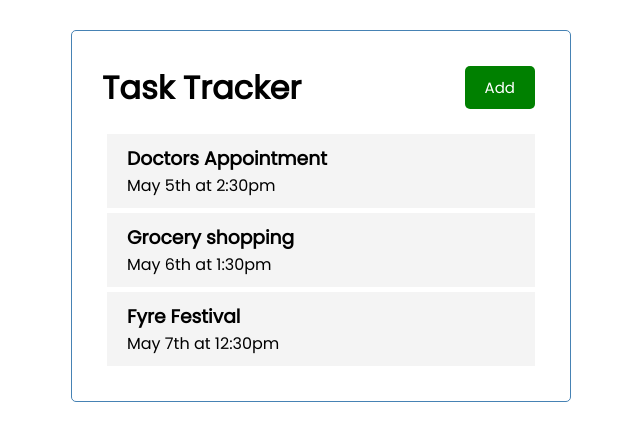
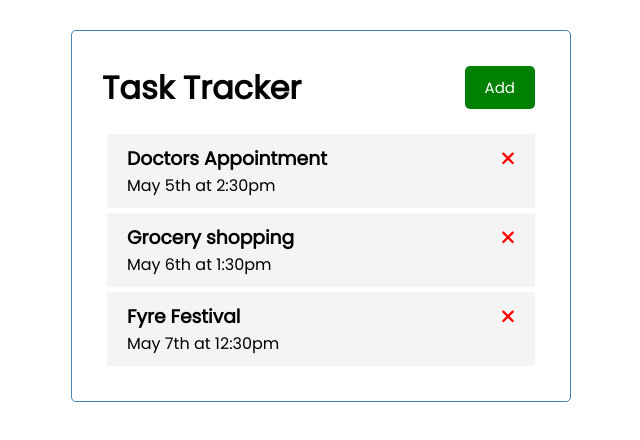
Before and after one commit to jgault87/angular-firstapp, an Angular app: page / in a window 1280 px wide. Shown: the top 440 px of the page, without its empty margins (319-959 px from the left). Built offline with nearby package versions, Linux system fonts and the light colour scheme.

Commit message:
added task service

```diff
--- a/package.json
+++ b/package.json
@@ -18,6 +18,11 @@
     "@angular/platform-browser": "^14.1.0",
     "@angular/platform-browser-dynamic": "^14.1.0",
     "@angular/router": "^14.1.0",
+    "@fortawesome/angular-fontawesome": "^0.11.1",
+    "@fortawesome/fontawesome-svg-core": "^6.1.1",
+    "@fortawesome/free-brands-svg-icons": "^6.1.1",
+    "@fortawesome/free-regular-svg-icons": "^6.1.1",
+    "@fortawesome/free-solid-svg-icons": "^6.1.1",
     "rxjs": "~7.5.0",
     "tslib": "^2.3.0",
     "zone.js": "~0.11.4"
--- a/src/app/app.module.ts
+++ b/src/app/app.module.ts
@@ -6,6 +6,7 @@
 import { ButtonComponent } from './components/button/button.component';
 import { TasksComponent } from './components/tasks/tasks.component';
 import { TaskItemComponent } from './components/task-item/task-item.component';
+import { FontAwesomeModule } from '@fortawesome/angular-fontawesome';
 
 @NgModule({
   declarations: [
@@ -16,7 +17,8 @@
     TaskItemComponent
   ],
   imports: [
-    BrowserModule
+    BrowserModule,
+    FontAwesomeModule
   ],
   providers: [],
   bootstrap: [AppComponent]
--- a/src/app/components/task-item/task-item.component.html
+++ b/src/app/components/task-item/task-item.component.html
@@ -1,5 +1,5 @@
 <div class="task">
-    <h3>{{task.text}}</h3>
+    <h3>{{task.text}} <fa-icon [icon]='faTimes' [ngStyle]="{color: 'red'}"></fa-icon></h3>
     <p>{{task.day}}</p>
 
 </div>
--- a/src/app/components/task-item/task-item.component.ts
+++ b/src/app/components/task-item/task-item.component.ts
@@ -1,5 +1,6 @@
 import { Component, OnInit, Input } from '@angular/core';
 import { Task } from '../../Task';
+import { faTimes } from '@fortawesome/free-solid-svg-icons';
 
 @Component({
   selector: 'app-task-item',
@@ -9,6 +10,7 @@
 export class TaskItemComponent implements OnInit {
   @Input()
   task!: Task;
+  faTimes = faTimes;
   constructor() {}
 
   ngOnInit(): void {}
```
Also changed, not shown: src/app/services/task.service.ts (added, +9 -0 lines), 2 other files (tests, documents, lock files or other folders).
